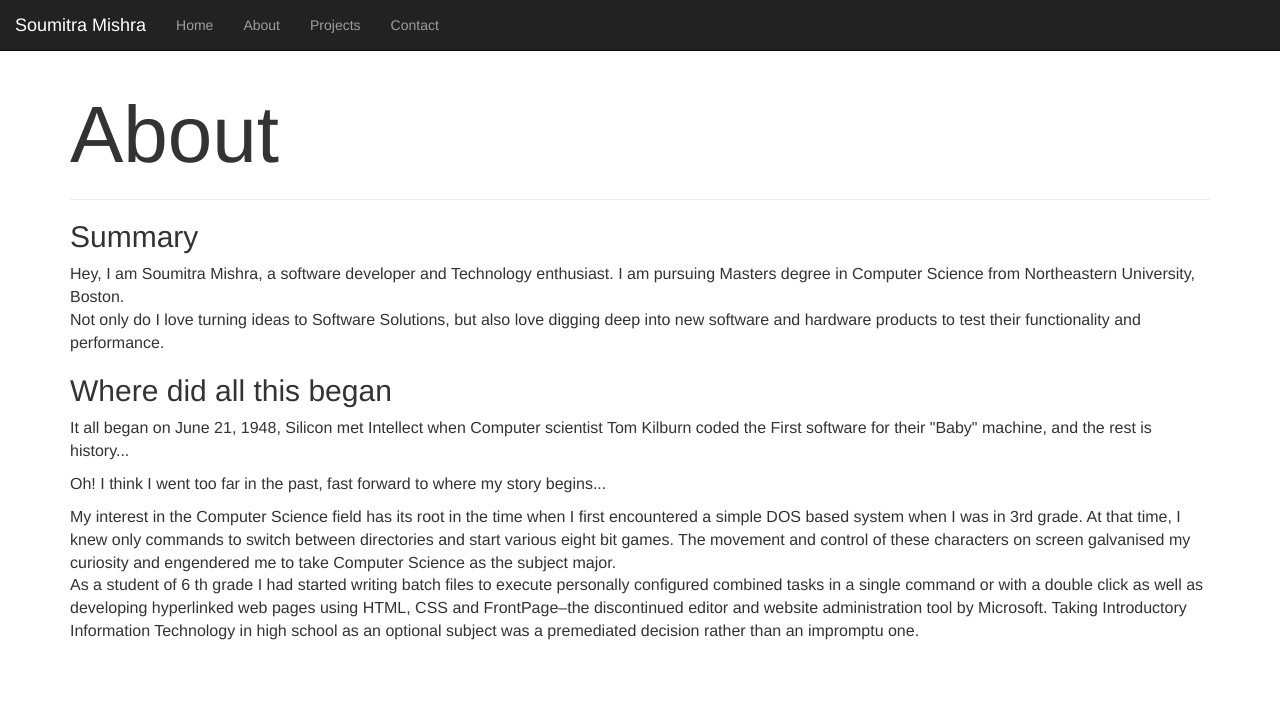
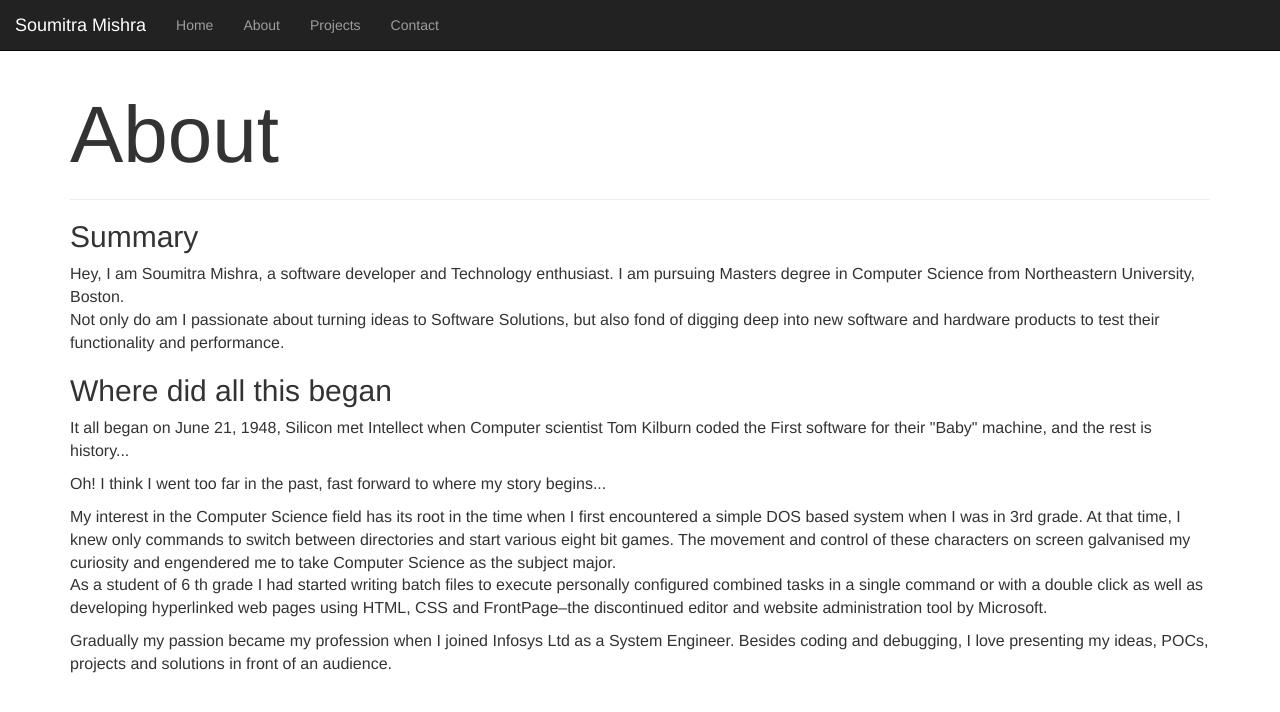
Before and after one commit to soumitramishra/my-personal-website, an Angular app in the folder soumitra-mishra-app/: page /about in a window 1280 px wide. Shown: the top 712 px of the page. Built offline with nearby package versions, Linux system fonts and the light colour scheme.

Commit message:
Updated info on about page

```diff
--- a/soumitra-mishra-app/src/app/about/about.component.html
+++ b/soumitra-mishra-app/src/app/about/about.component.html
@@ -3,7 +3,7 @@
 <h2>Summary</h2>
 <p style="font-size:medium;">
     Hey, I am Soumitra Mishra, a software developer and Technology enthusiast. I am pursuing Masters degree in Computer Science from Northeastern University, Boston.<br>
-    Not only do I love turning ideas to Software Solutions, but also love digging deep into  new software and hardware products to test their functionality and performance.
+    Not only do am I passionate about turning ideas to Software Solutions, but also fond of digging deep into  new software and hardware products to test their functionality and performance.
 </p>
 
 <h2>Where did all this began</h2>
@@ -21,6 +21,9 @@
     As a student of 6 th grade I had started writing batch files to execute personally configured
     combined tasks in a single command or with a double click as well as developing hyperlinked
     web pages using HTML, CSS and FrontPage–the discontinued editor and website
-    administration tool by Microsoft. Taking Introductory Information Technology in high school
-    as an optional subject was a premediated decision rather than an impromptu one.
+    administration tool by Microsoft.
 </p>
+<p style="font-size: medium;">
+    Gradually my passion became my profession when I joined Infosys Ltd as a System Engineer.
+    Besides coding and debugging, I love presenting my ideas, POCs, projects and solutions in front of an audience.
+</p>
```
